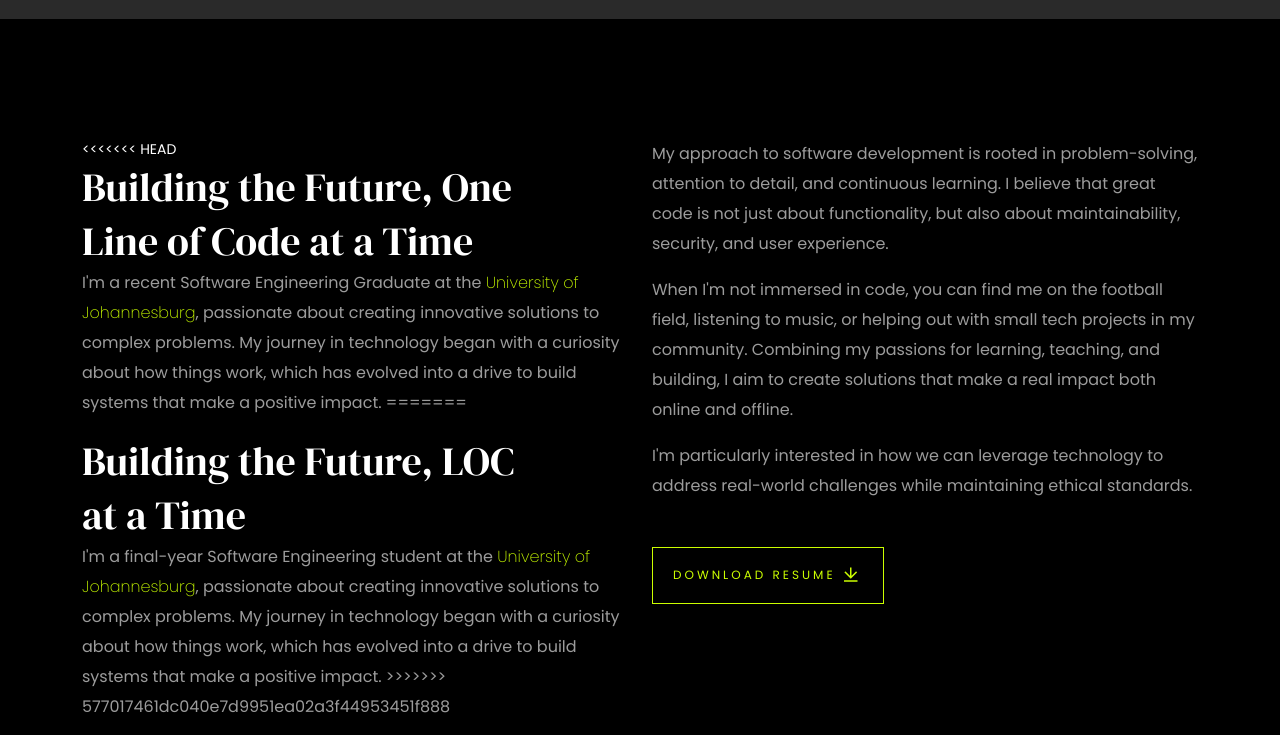
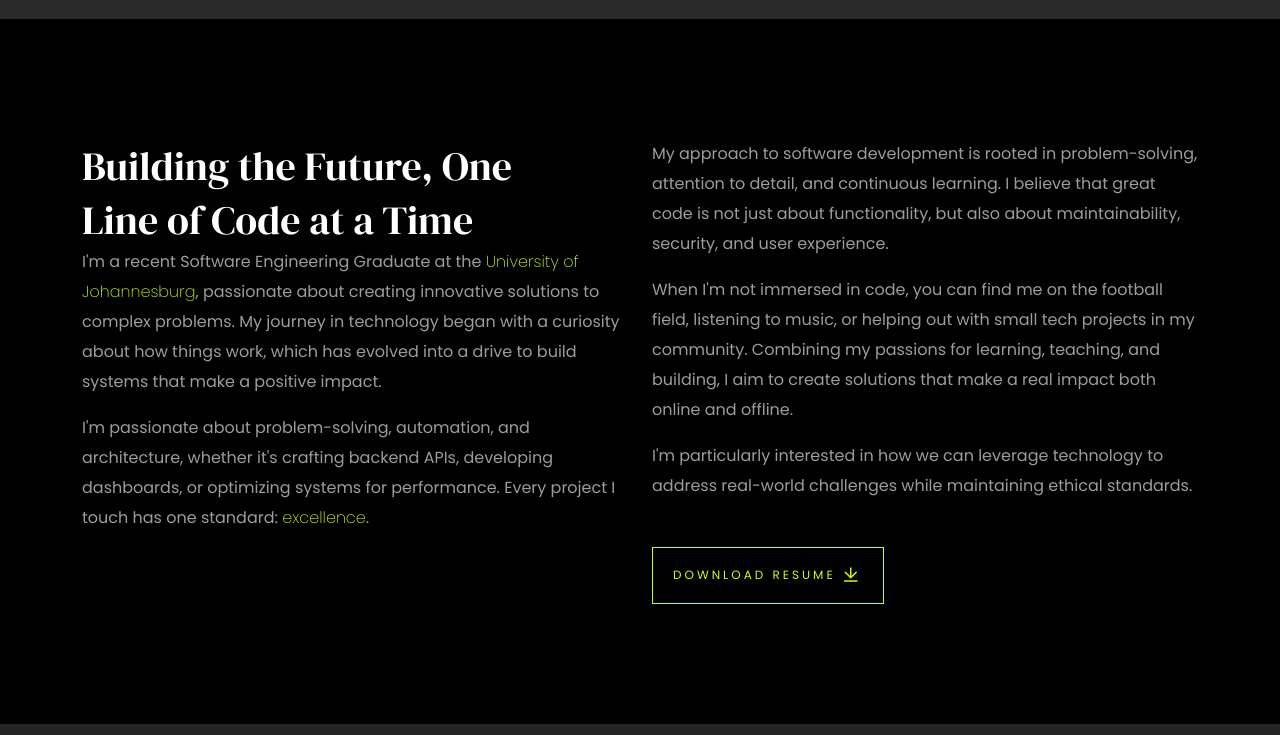
Before and after one commit to briansokhela/mysite, a plain HTML site: page index.html in a window 1280 px wide. Shown: the part 920-1655 px from the top of the page. Drawn offline with nearby package versions, Linux system fonts and the light colour scheme; a web font is replaced by a local one.

Commit message:
qualification_update

```diff
--- a/index.html
+++ b/index.html
@@ -195,13 +195,8 @@
       <div class="container">
           <div class="row">
               <div class="col-12 col-sm-12 col-md-6 col-lg-6 col-xl-6 col-xxl-6">
-<<<<<<< HEAD
                 <h2>Building the Future, One Line of Code at a Time</h2>
                 <p>I'm a recent Software Engineering Graduate at the <span>University of Johannesburg</span>, passionate about creating innovative solutions to complex problems. My journey in technology began with a curiosity about how things work, which has evolved into a drive to build systems that make a positive impact.
-=======
-                <h2>Building the Future, LOC at a Time</h2>
-                <p>I'm a final-year Software Engineering student at the <span>University of Johannesburg</span>, passionate about creating innovative solutions to complex problems. My journey in technology began with a curiosity about how things work, which has evolved into a drive to build systems that make a positive impact.
->>>>>>> 577017461dc040e7d9951ea02a3f44953451f888
 
                 </p><p>I'm passionate about problem-solving, automation, and architecture, whether it's crafting backend APIs, developing dashboards, or optimizing systems for performance. Every project I touch has one standard: <span>excellence</span>.
 
```
